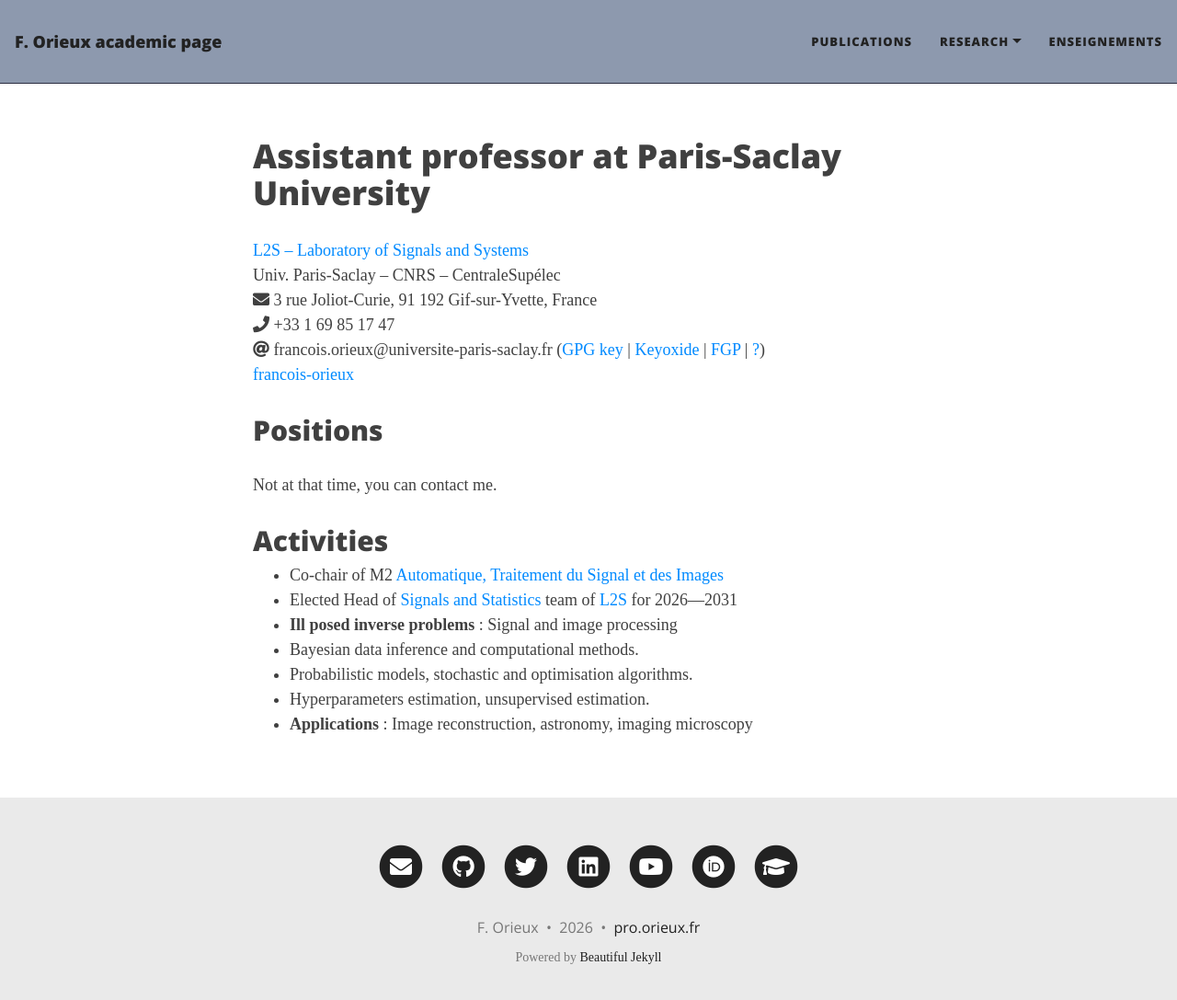
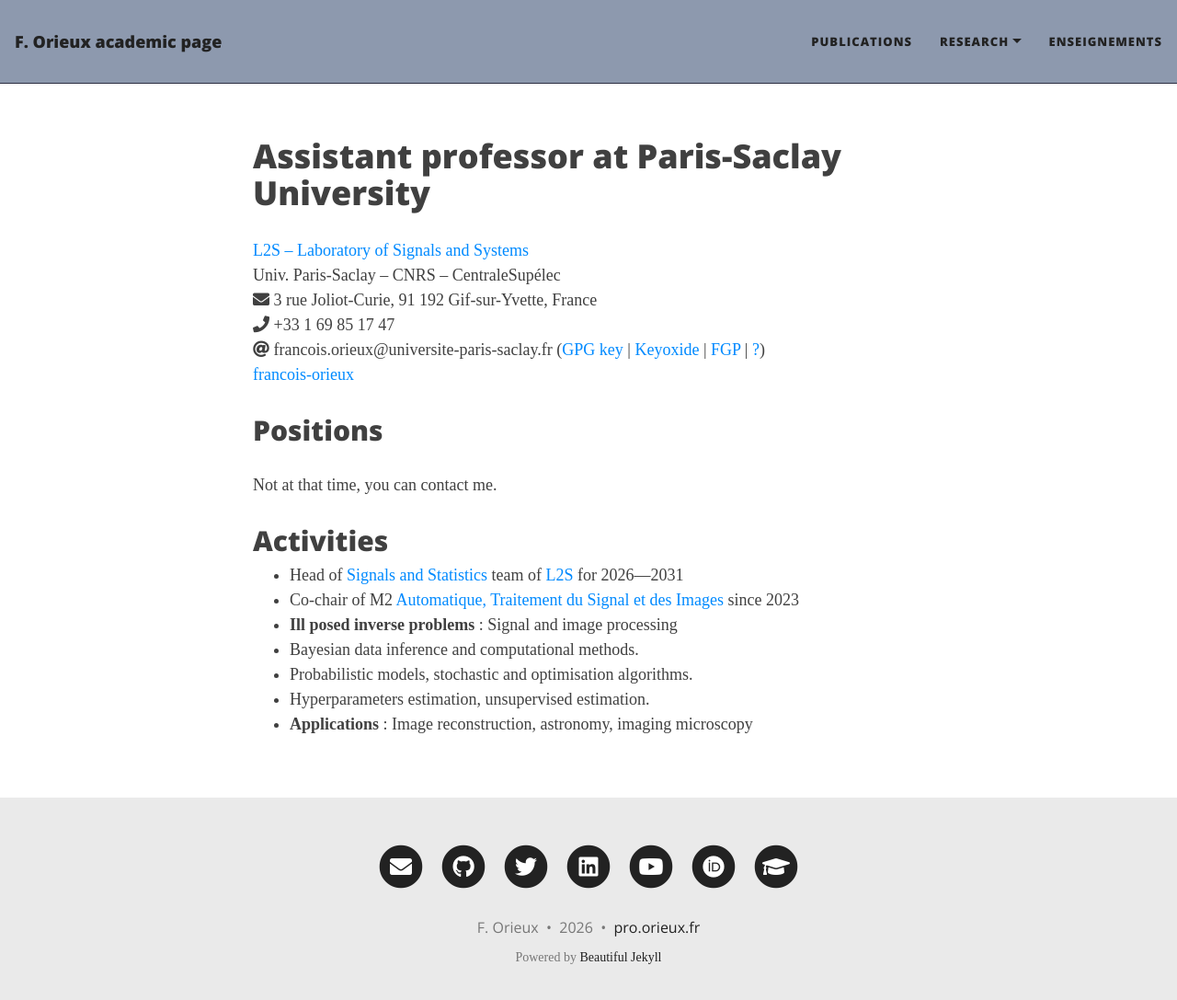
Before and after one commit to forieux/forieux.github.io, a Jekyll site: the page built from index.md, in a window 1280 px wide and 1101 px high. Shown: the top 1087 px of the window at 92% size. Built offline with Jekyll 4.4.1, drawn with Linux system fonts in a browser that asks for light colours; nearby versions of some CDN libraries; a style sheet for code colours, icons or effects is not loaded.

Commit message:
Update index

```diff
--- a/index.md
+++ b/index.md
@@ -22,8 +22,8 @@ Not at that time, you can contact me.
 
 ## Activities
 
-* Co-chair of M2 [Automatique, Traitement du Signal et des Images](https://www.master-atsi.universite-paris-saclay.fr/)
-* Elected Head of [Signals and Statistics](https://l2s.centralesupelec.fr/en/research-fields/signal-and-statistics/) team of [L2S](https://www.l2s.centralesupelec.fr) for 2026—2031
+* Head of [Signals and Statistics](https://l2s.centralesupelec.fr/en/research-fields/signal-and-statistics/) team of [L2S](https://www.l2s.centralesupelec.fr) for 2026—2031
+* Co-chair of M2 [Automatique, Traitement du Signal et des Images](https://www.master-atsi.universite-paris-saclay.fr/) since 2023
 * **Ill posed inverse problems** : Signal and image processing
 * Bayesian data inference and computational methods.
 * Probabilistic models, stochastic and optimisation algorithms.
```
